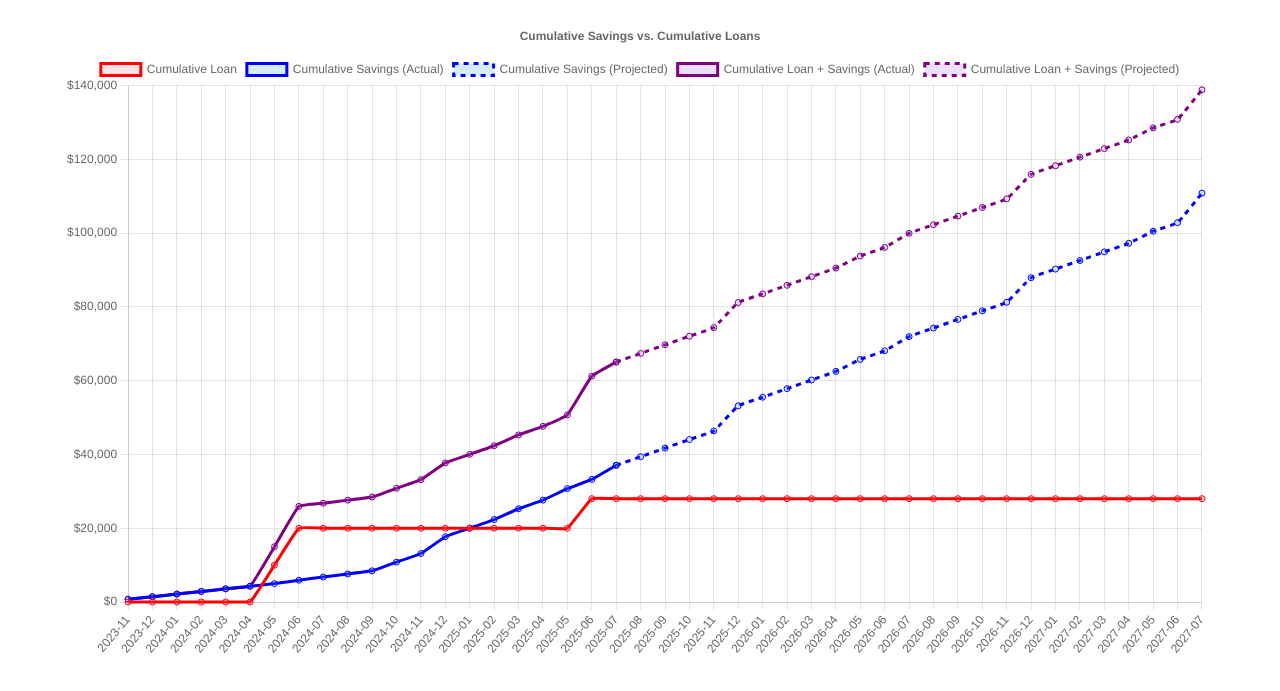
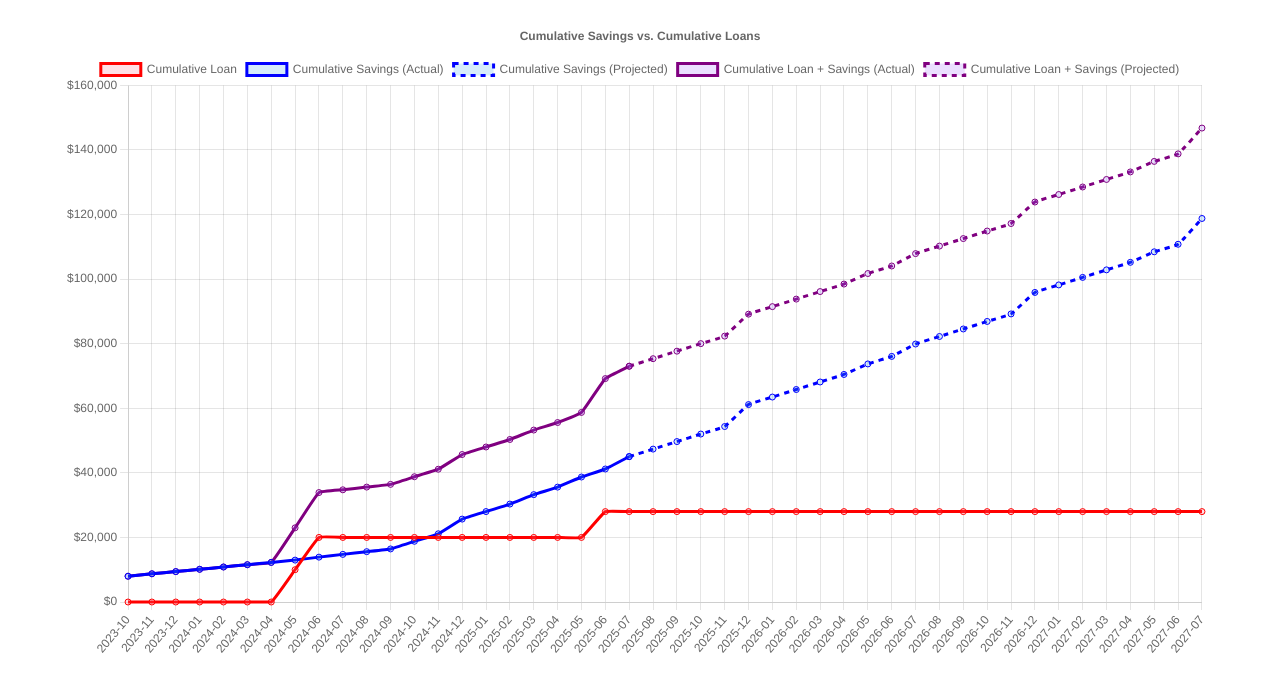
Before and after one commit to HailXD/savings, a plain HTML site: page index.html in a window 1280 px wide. Shown: the part 89-780 px from the top of the page. Drawn offline with nearby package versions, Linux system fonts and the light colour scheme.

Commit message:
Starting amount

```diff
--- a/index.html
+++ b/index.html
@@ -44,15 +44,20 @@
           "2024-05": 10000, "2024-06": 10000, "2025-06": 8000
         };
 
-        const actualSavings = {};
+        const actualSavings = {
+            "2023-10": 7985.16,
+        };
 
-        const allMonths = Object.keys(salaryData).sort();
+        const allMonths = Array.from(new Set([...Object.keys(salaryData), ...Object.keys(actualSavings)])).sort();
         const cutoffDate = new Date().toISOString().slice(0, 7);
 
         let cumulativeSavings = 0;
         const savingsPoints = allMonths.map(month => {
-            const monthlySaving = salaryData[month] - (actualSavings[month] || 0);
-            cumulativeSavings += monthlySaving;
+            if (actualSavings[month] !== undefined) {
+                cumulativeSavings = actualSavings[month];
+            } else {
+                cumulativeSavings += salaryData[month] || 0;
+            }
             return cumulativeSavings;
         });
 
```
